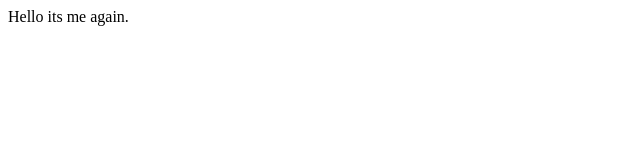
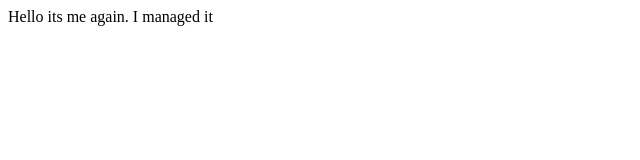
Before and after one commit to Shoelacez/Gents, a plain HTML site: page index.html in a window 1280 px wide. Shown: the whole page, without its empty margins (0-640 px from the left). Drawn offline with Linux system fonts and the light colour scheme.

Commit message:
commit 1

```diff
--- a/index.html
+++ b/index.html
@@ -8,5 +8,6 @@
 </head>
 <body>
     Hello its me again.
+    I managed it
 </body>
 </html>
```
